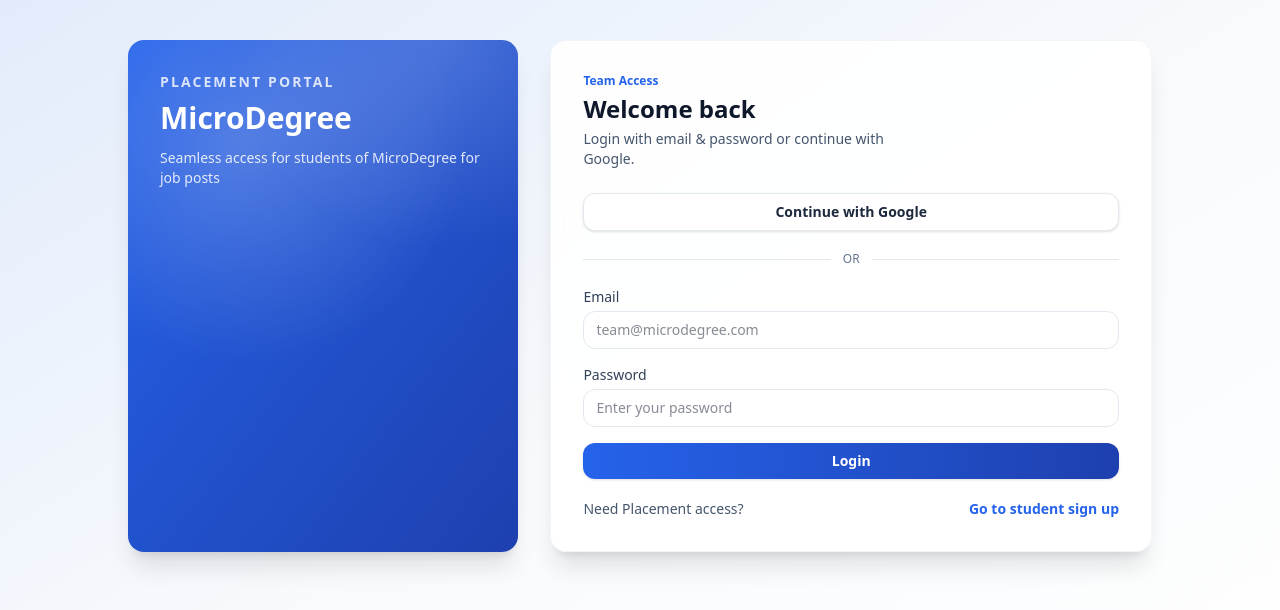
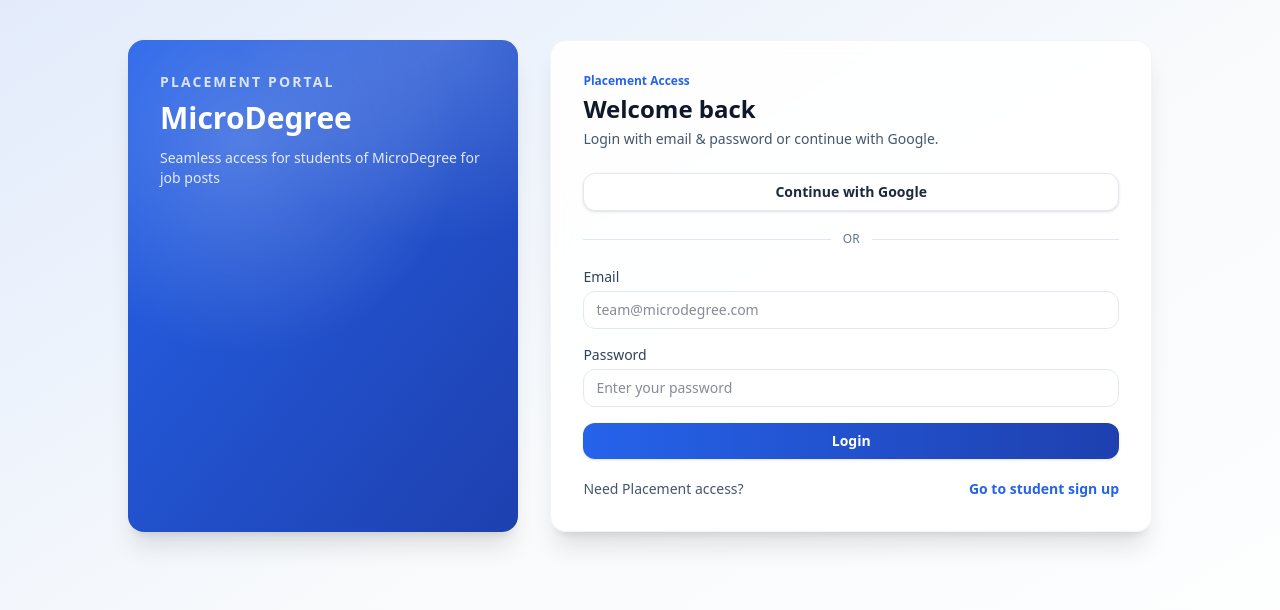
Before and after one commit to placements-microdegree/MicroDegreeHiringPortal, a React (Vite) app in the folder frontend/: page /login in a window 1280 px wide. Shown: the top 610 px of the page. Built offline with nearby package versions, Linux system fonts and the light colour scheme; no server answers.

Commit message:
latest commit

```diff
--- a/frontend/src/pages/auth/Login.jsx
+++ b/frontend/src/pages/auth/Login.jsx
@@ -100,7 +100,9 @@
           <div className="flex items-center justify-between gap-3">
             <div className="space-y-1">
               <div className="text-xs font-semibold text-primary">
-                {loginType === "microdegree" ? "Team Access" : "Student Access"}
+                {loginType === "microdegree"
+                  ? "Placement Access"
+                  : "Student Access"}
               </div>
               <div className="text-2xl font-semibold text-slate-900">
                 Welcome back
@@ -110,8 +112,8 @@
               </div>
             </div>
 
-            <div className="w-48">
-              {/* <select
+            {/* <div className="w-48">
+              <select
                 className="w-full rounded-xl border border-slate-200 bg-white px-3 py-2 text-sm font-semibold text-slate-900 shadow-sm"
                 value={loginType}
                 onChange={(e) => setLoginType(e.target.value)}
@@ -121,8 +123,8 @@
               </select>
               <div className="mt-1 text-[11px] font-medium text-slate-500">
                 Switch if you're a student vs. MicroDegree team.
-              </div> */}
-            </div>
+              </div>
+            </div> */}
           </div>
 
           <div className="mt-6">
```
